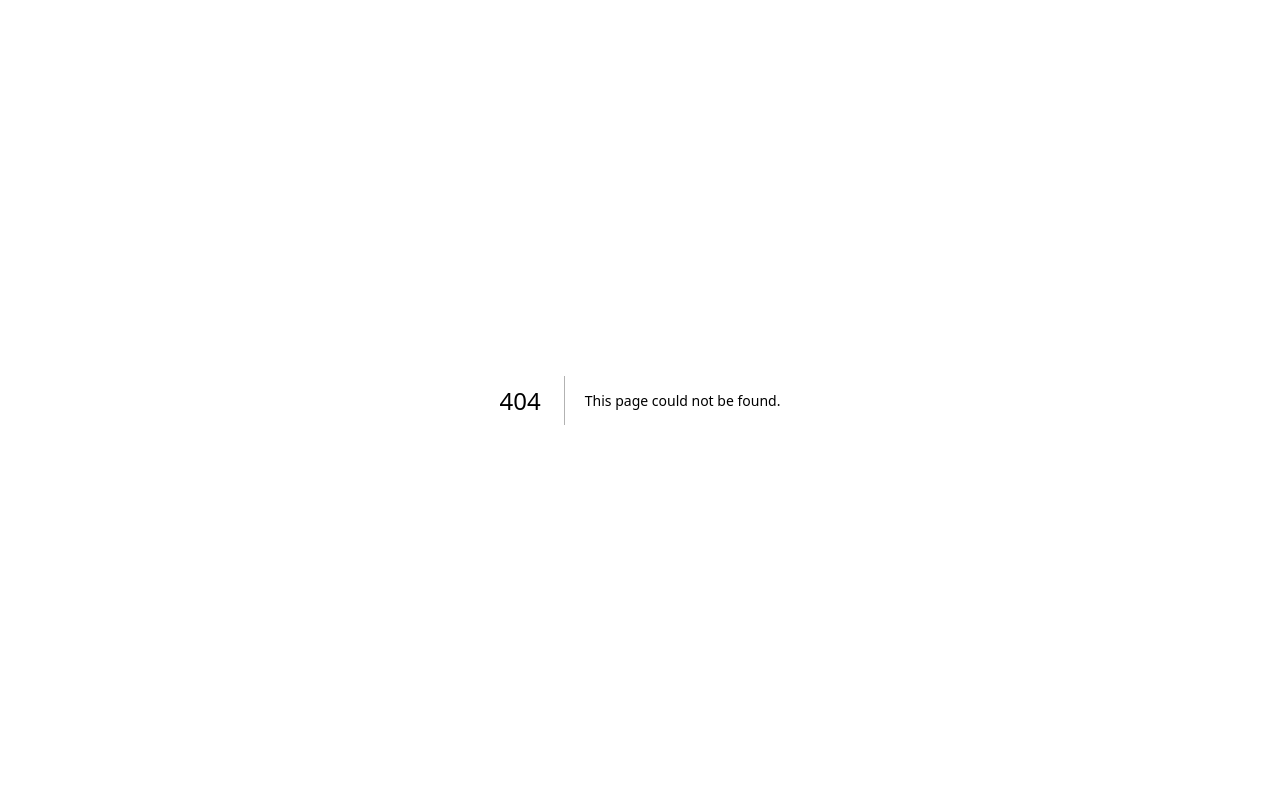
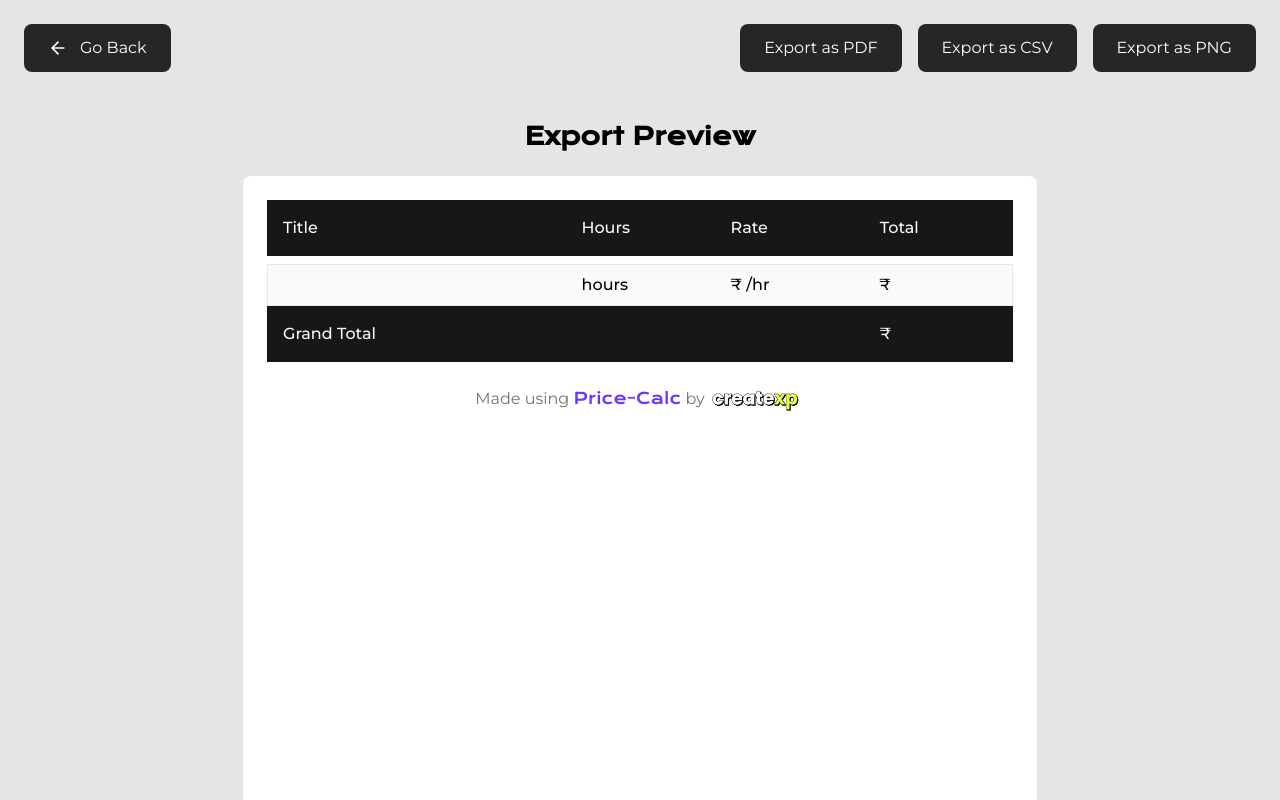
Before and after one commit to createxp/price-calc, a Next.js app: page /export in a window 1280 px wide. Before the commit this address had no page. Shown: the top 800 px of the page. Built offline with nearby package versions, Linux system fonts and the light colour scheme.

Commit message:
added export

```diff
--- a/package.json
+++ b/package.json
@@ -24,6 +24,7 @@
     "react-dom": "18.2.0",
     "react-hot-toast": "^2.4.0",
     "react-icons": "^4.7.1",
+    "react-to-print": "^2.14.12",
     "tailwindcss": "^3.2.4",
     "typescript": "4.9.4"
   }
--- /dev/null
+++ b/pages/export/index.tsx
@@ -0,0 +1,60 @@
+import { PrintHeader, PrintRow, TopBar } from '@/components/pages/export'
+import { Spacer } from '@/components/utility'
+import { useGlobals } from '@/contexts'
+import React from 'react'
+
+const Export = () => {
+    const { pdfRef, rows, grandTotal, userCurrency } = useGlobals()
+    return (
+        <div className='flex flex-col justify-center items-center gap-6 p-6 bg-neutral-200'>
+            <TopBar />
+            <Spacer height='2' />
+            <h2>
+                <span className='font-krona text-2xl font-bold'>Export Preview</span>
+            </h2>
+            <div ref={pdfRef}>
+                {/* A4 Paper with the pricing table */}
+                <div className='w-[8.27in] h-[11.69in] bg-white p-6 rounded-lg'>
+                    {/* Header */}
+                    <PrintHeader />
+                    {/* Table */}
+                    <div className='flex flex-col mt-2'>
+                        {/* Rows */}
+                        {
+                            rows.map((row, index) => (
+                                <PrintRow
+                                    index={index}
+                                    key={row.id}
+                                    title={row.title}
+                                    hours={row.hours}
+                                    rate={row.rate}
+                                    total={row.total}
+                                />
+                            ))
+                        }
+                    </div>
+                    {/* Grand Total */}
+                    <div className='flex justify-between items-center bg-neutral-900 text-neutral-50'>
+                        <div className='flex w-[80%] p-4'>
+                            <span className='font-medium'>Grand Total</span>
+                        </div>
+                        <div className='flex w-[20%] p-4'>
+                            <span className='font-medium'>{userCurrency.symbol} {grandTotal}</span>
+                        </div>
+                    </div>
+                    {/* Branding */}
+                    <div className='flex justify-center items-center mt-4'>
+                        <span className='text-neutral-500'>
+                            Made using <span className='font-krona text-primary-500'>Price-Calc</span> by
+                        </span>
+                        <a href="https://createxp.in" target='_blank'>
+                            <img src="/logo.png" alt="createxp" width={'100px'} />
+                        </a>
+                    </div>
+                </div>
+            </div>
+        </div>
+    )
+}
+
+export default Export
--- a/src/components/pages/app/CreateTab/PriceCalculator/ItemRow/index.tsx
+++ b/src/components/pages/app/CreateTab/PriceCalculator/ItemRow/index.tsx
@@ -7,7 +7,7 @@ import { FiTrash2 } from 'react-icons/fi'
 const ItemRow = ({
     index,
     state,
-    setState
+    setState,
 }: {
     index: number
     state: {
@@ -28,7 +28,7 @@ const ItemRow = ({
     const { hourlyRateProfiles, userCurrency } = useGlobals()
 
     const calculate = () => {
-        const subtotal = Number(state.hours) * Number(state.rate)
+        const subtotal = Number(hours) * Number(rate)
         setState((prev) => {
             const newState = [...prev]
             newState[index].total = subtotal.toString()
@@ -36,9 +36,17 @@ const ItemRow = ({
         })
     }
 
+    const {
+        id,
+        title,
+        hours,
+        rate,
+        total,
+    } = state
+
     useEffect(() => {
         calculate()
-    }, [state.hours, state.rate])
+    }, [hours, rate])
 
     return (
         <div className="flex gap-2">
@@ -47,7 +55,7 @@ const ItemRow = ({
                 name='title'
                 placeholder='Enter a title for your project'
                 type='text'
-                value={state.title}
+                value={title}
                 onChange={(e) => {
                     setState((prev) => {
                         const newState = [...prev]
@@ -56,13 +64,14 @@ const ItemRow = ({
                     })
                     // setTitle(e.target.value)
                 }}
+                max={32}
             />
             <Input
                 id='hours'
                 name='hours'
                 placeholder='Enter the number of hours'
                 type='text'
-                value={state.hours}
+                value={hours}
                 onChange={(e) => {
                     // check if the value is a number
                     if (isNaN(Number(e.target.value))) {
@@ -83,7 +92,7 @@ const ItemRow = ({
                 id='rate'
                 name='rate'
                 placeholder='Select Profile'
-                value={state.rate}
+                value={rate}
                 onChange={(e) => {
                     setState((prev) => {
                         const newState = [...prev]
@@ -101,7 +110,7 @@ const ItemRow = ({
                 name='subtotal'
                 placeholder='Subtotal'
                 type='text'
-                value={`${userCurrency.symbol} ${state.total}`}
+                value={`${userCurrency.symbol} ${total}`}
                 onChange={(e) => { }}
                 wrapperClassName='w-fit'
                 disabled
@@ -115,7 +124,7 @@ const ItemRow = ({
                         setState((prev) => {
                             const newState = [...prev]
                             // delete the item from the array with the id
-                            const filtered = newState.filter((item) => item.id !== state.id)
+                            const filtered = newState.filter((item) => item.id !== id)
                             return filtered
                         })
                     }}
--- a/src/components/pages/app/CreateTab/PriceCalculator/index.tsx
+++ b/src/components/pages/app/CreateTab/PriceCalculator/index.tsx
@@ -1,31 +1,14 @@
 import { Button } from '@/components/utility'
-import React, { Fragment, useEffect, useRef, useState } from 'react'
+import React, { useEffect } from 'react'
 import ItemRow from './ItemRow'
 import { FiDownload, FiPlus } from 'react-icons/fi'
 import { useGlobals } from '@/contexts'
-import { Menu, Transition } from '@headlessui/react'
-import jsPDF from 'jspdf'
-import html2canvas from 'html2canvas'
+import { useRouter } from 'next/router'
 
 const PriceCalculator = () => {
-    const { userCurrency } = useGlobals()
-    const [rows, setRows] = useState<{
-        id: number;
-        title: string;
-        hours: string;
-        rate: string;
-        total: string;
-    }[]>([{
-        id: Math.random() * 1000,
-        title: '',
-        hours: '',
-        rate: '',
-        total: ''
-    }])
+    const { userCurrency, rows, setRows, grandTotal, setGrandTotal } = useGlobals()
 
-    const [grandTotal, setGrandTotal] = useState<string>('')
-
-    const pdfRef = useRef(null)
+    const router = useRouter()
 
     useEffect(() => {
         console.table(rows)
@@ -36,28 +19,18 @@ const PriceCalculator = () => {
         setGrandTotal(total.toString())
     }, [rows])
 
-    const generatePDF = async () => {
-        const element = pdfRef.current
-        if (!element) return
-        const canvas = await html2canvas(element)
-        const data = canvas.toDataURL('image/png');
-        const pdf = new jsPDF('portrait', 'pt', 'a4');
-        const imgProperties = pdf.getImageProperties(data);
-        const pdfWidth = pdf.internal.pageSize.getWidth();
-        const pdfHeight =
-            (imgProperties.height * pdfWidth) / imgProperties.width;
-
-        pdf.addImage(data, 'PNG', 0, 0, pdfWidth, pdfHeight);
-        pdf.save('print.pdf');
-    }
-
     return (
         <div className='flex flex-col items-center justify-center w-full'>
             <div className='flex justify-between w-full'>
                 <h2 className='font-krona text-2xl w-full font-bold'>
                     Calculate Your Price
                 </h2>
-                <Menu as={'div'} className={'relative'}>
+                <Button
+                    text={'Export'}
+                    icon={<FiDownload />}
+                    onClick={() => router.push('/export')}
+                />
+                {/* <Menu as={'div'} className={'relative'}>
                     <Menu.Button className={'flex gap-2 justify-center items-center bg-neutral-200 hover:bg-neutral-300 p-2 rounded-lg'}>
                         <span className='font-medium'>Export</span>
                         <FiDownload />
@@ -75,23 +48,27 @@ const PriceCalculator = () => {
                             <div className="p-2 flex flex-col justify-center gap-2">
                                 <Menu.Item>
                                     {({ active }) => (
+                                        <ReactToPrint
+                                            trigger={() => (
                                                 <button
                                                     className={[
                                                         active ? 'bg-gray-100 text-gray-900' : 'text-gray-700',
                                                         'group flex gap-1 rounded-md items-center w-full px-2 py-2 text-sm'
                                                     ].join(' ')}
-                                            onClick={generatePDF}
                                                 >
                                                     <span className='font-medium'>Export as PDF</span>
                                                 </button>
+                                            )}
+                                            content={() => pdfRef.current}
+                                        />
                                     )}
                                 </Menu.Item>
                             </div>
                         </Menu.Items>
                     </Transition>
-                </Menu>
+                </Menu> */}
             </div>
-            <div className='flex flex-col justify-between w-full gap-4 py-8' id='pdf' ref={pdfRef}>
+            <div className='flex flex-col justify-between w-full gap-4 py-8' id='pdf' >
                 {
                     rows.map((row, index) => {
                         return (
--- /dev/null
+++ b/src/components/pages/export/PrintHeader/index.tsx
@@ -0,0 +1,22 @@
+import React from 'react'
+
+const PrintHeader = () => {
+    return (
+        <div className="flex justify-between items-center bg-neutral-900 text-neutral-50">
+            <div className="flex w-[40%] p-4">
+                <span className="font-medium">Title</span>
+            </div>
+            <div className="flex w-[20%] p-4">
+                <span className="font-medium">Hours</span>
+            </div>
+            <div className="flex w-[20%] p-4">
+                <span className="font-medium">Rate</span>
+            </div>
+            <div className="flex w-[20%] p-4">
+                <span className="font-medium">Total</span>
+            </div>
+        </div>
+    )
+}
+
+export default PrintHeader
--- /dev/null
+++ b/src/components/pages/export/PrintRow/index.tsx
@@ -0,0 +1,40 @@
+import { useGlobals } from '@/contexts'
+import React from 'react'
+
+const PrintRow = ({
+    title,
+    hours,
+    rate,
+    total,
+    index,
+}: {
+    title: string
+    hours: string
+    rate: string
+    total: string
+    index: number
+}) => {
+    const { userCurrency } = useGlobals()
+    // Table Row with 4 columns - title, hours, rate, total
+    return (
+        <div className={[
+            "flex justify-between items-center border",
+            index % 2 === 0 ? "bg-neutral-50" : "bg-neutral-200",
+        ].join(' ')}>
+            <div className="flex w-[40%] px-4 py-2">
+                <span className="font-medium break-all">{title}</span>
+            </div>
+            <div className="flex w-[20%] px-4 py-2">
+                <span className="font-medium">{hours} hours</span>
+            </div>
+            <div className="flex w-[20%] px-4 py-2">
+                <span className="font-medium">{userCurrency.symbol} {rate}/hr</span>
+            </div>
+            <div className="flex w-[20%] px-4 py-2">
+                <span className="font-medium">{userCurrency.symbol} {total}</span>
+            </div>
+        </div>
+    )
+}
+
+export default PrintRow
--- /dev/null
+++ b/src/components/pages/export/TopBar/index.tsx
@@ -0,0 +1,69 @@
+import { Button } from '@/components/utility'
+import { useGlobals } from '@/contexts'
+import React from 'react'
+import ReactToPrint from 'react-to-print'
+import html2canvas from 'html2canvas'
+import { useRouter } from 'next/router'
+import { FiArrowLeft } from 'react-icons/fi'
+
+const TopBar = () => {
+    const { pdfRef, rows } = useGlobals()
+
+    const router = useRouter()
+
+    const generatePNG = () => {
+        html2canvas(pdfRef.current).then(canvas => {
+            const link = document.createElement('a')
+            link.download = 'Price-Calc.png'
+            link.href = canvas.toDataURL()
+            link.click()
+        })
+    }
+    const generateCSV = () => {
+        // Generate CSV from rows with headers
+        const headers = 'Title,Hours,Rate,Total'
+        const csv = rows.map(row => {
+            return `${row.title},${row.hours},${row.rate},${row.total}`
+        }).join('\n')
+        const csvWithHeaders = `${headers}\n${csv}`
+        const link = document.createElement('a')
+        link.download = 'Price-Calc.csv'
+        link.href = `data:text/csv;charset=utf-8,${encodeURIComponent(csvWithHeaders)}`
+        link.click()
+    }
+    return (
+        <div className='flex justify-between w-full'>
+            <div className='flex gap-4'>
+                <Button
+                    text='Go Back'
+                    onClick={() => router.push('/app')}
+                    icon={<FiArrowLeft size={20} />}
+                />
+            </div>
+            <div className="flex gap-4">
+                <ReactToPrint
+                    trigger={() => (
+                        <Button
+                            text='Export as PDF'
+                        />
+                    )}
+                    content={() => pdfRef.current}
+                    documentTitle='Price-Calc'
+                    onAfterPrint={() => {
+                        console.log('Printed')
+                    }}
+                />
+                <Button
+                    text='Export as CSV'
+                    onClick={generateCSV}
+                />
+                <Button
+                    text='Export as PNG'
+                    onClick={generatePNG}
+                />
+            </div>
+        </div>
+    )
+}
+
+export default TopBar
--- /dev/null
+++ b/src/components/pages/export/index.ts
@@ -0,0 +1,9 @@
+import PrintHeader from "./PrintHeader";
+import PrintRow from "./PrintRow";
+import TopBar from "./TopBar";
+
+export {
+    PrintHeader,
+    PrintRow,
+    TopBar,
+}
--- a/src/contexts/useGlobals/index.tsx
+++ b/src/contexts/useGlobals/index.tsx
@@ -1,23 +1,40 @@
 import { HourlyRateProfileType } from "@/types";
 import { useRouter } from "next/router";
-import React, { createContext, useContext, useEffect, useMemo, useState } from "react"
+import React, { createContext, useContext, useEffect, useMemo, useRef, useState } from "react"
 import { Toaster } from "react-hot-toast";
 
 interface GlobalContextType {
     selectedTab: number;
-    setSelectedTab: (selectedTab: number) => void;
+    setSelectedTab: React.Dispatch<React.SetStateAction<number>>;
     hourlyRateProfiles: HourlyRateProfileType[];
-    setHourlyRateProfiles: (hourlyRateProfiles: HourlyRateProfileType[]) => void;
+    setHourlyRateProfiles: React.Dispatch<React.SetStateAction<HourlyRateProfileType[]>>;
     loading: boolean;
-    setLoading: (loading: boolean) => void;
+    setLoading: React.Dispatch<React.SetStateAction<boolean>>;
     userCurrency: {
         currency: string;
         symbol: string;
     }
-    setUserCurrency: (userCurrency: {
+    setUserCurrency: React.Dispatch<React.SetStateAction<{
         currency: string;
         symbol: string;
-    }) => void;
+    }>>;
+    rows: {
+        id: number;
+        title: string;
+        hours: string;
+        rate: string;
+        total: string;
+    }[];
+    setRows: React.Dispatch<React.SetStateAction<{
+        id: number;
+        title: string;
+        hours: string;
+        rate: string;
+        total: string;
+    }[]>>;
+    grandTotal: string;
+    setGrandTotal: React.Dispatch<React.SetStateAction<string>>;
+    pdfRef: React.MutableRefObject<any>;
 }
 const GlobalContext = createContext<GlobalContextType>({} as GlobalContextType)
 
@@ -53,6 +70,24 @@ export const GlobalProvider = ({ children }: GlobalProviderProps) => {
     })
     const [hourlyRateProfiles, setHourlyRateProfiles] = useState<HourlyRateProfileType[]>([])
 
+    const [rows, setRows] = useState<{
+        id: number;
+        title: string;
+        hours: string;
+        rate: string;
+        total: string;
+    }[]>([{
+        id: Math.random() * 1000,
+        title: '',
+        hours: '',
+        rate: '',
+        total: ''
+    }])
+
+    const [grandTotal, setGrandTotal] = useState<string>('')
+
+    const pdfRef = useRef(null)
+
     // useMemo
     const value = useMemo(() => {
         return {
@@ -63,9 +98,14 @@ export const GlobalProvider = ({ children }: GlobalProviderProps) => {
             hourlyRateProfiles,
             setHourlyRateProfiles,
             userCurrency,
-            setUserCurrency
+            setUserCurrency,
+            rows,
+            setRows,
+            grandTotal,
+            setGrandTotal,
+            pdfRef
         }
-    }, [selectedTab, loading, hourlyRateProfiles, userCurrency])
+    }, [selectedTab, loading, hourlyRateProfiles, userCurrency, rows, grandTotal, pdfRef])
 
     return (
         <GlobalContext.Provider value={value}>
```
Also changed, not shown: public/logo.png (added), 1 other file (tests, documents, lock files or other folders). Lines whose indentation alone changed are shown as unchanged.
